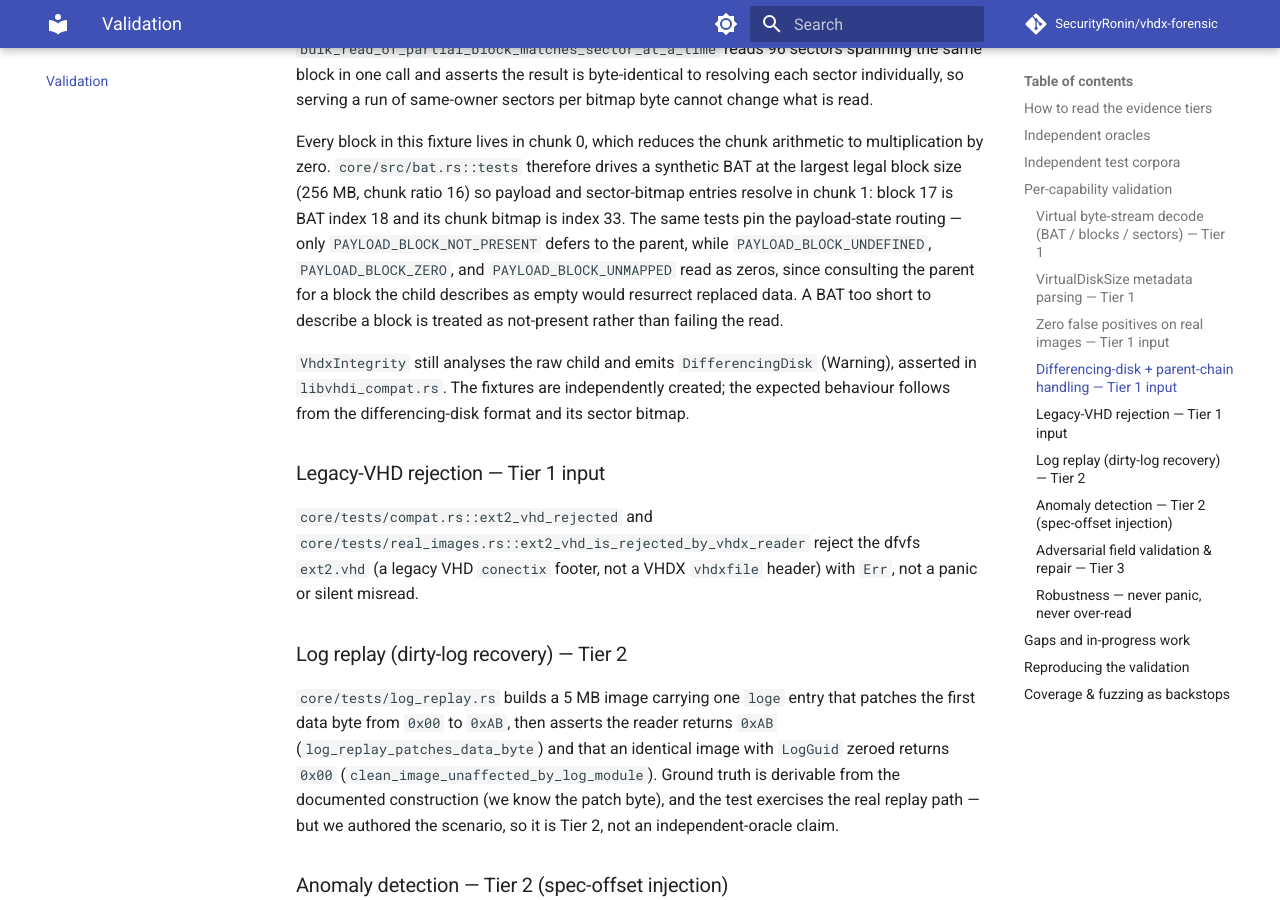
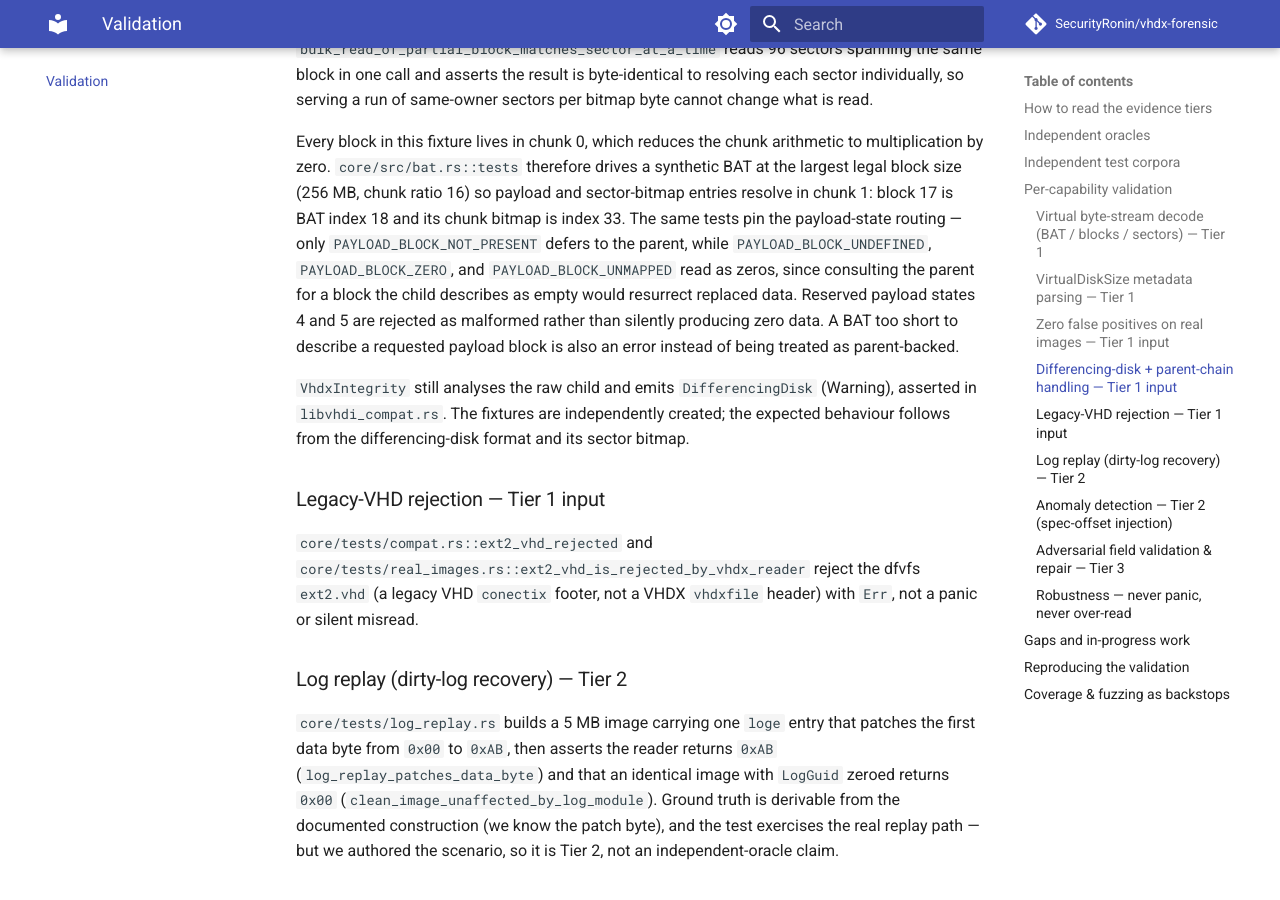
Before and after one commit to SecurityRonin/vhdx-forensic, an MkDocs documentation site: the page built from docs/validation.md, in a window 1280 px wide and 900 px high, scrolled down 3116 px. Built offline with MkDocs 1.6.1 and Material for MkDocs 9.7.7, drawn with Linux system fonts in a browser that asks for light colours; comment, search, counter and statistics services are not loaded.

Commit message:
docs: document strict malformed BAT handling

```diff
--- a/docs/validation.md
+++ b/docs/validation.md
@@ -116,8 +116,9 @@ bitmap is index 33. The same tests pin the payload-state routing — only
 `PAYLOAD_BLOCK_NOT_PRESENT` defers to the parent, while `PAYLOAD_BLOCK_UNDEFINED`,
 `PAYLOAD_BLOCK_ZERO`, and `PAYLOAD_BLOCK_UNMAPPED` read as zeros, since consulting
 the parent for a block the child describes as empty would resurrect replaced data.
-A BAT too short to describe a block is treated as not-present rather than failing
-the read.
+Reserved payload states 4 and 5 are rejected as malformed rather than silently
+producing zero data. A BAT too short to describe a requested payload block is
+also an error instead of being treated as parent-backed.
 
 `VhdxIntegrity` still analyses the raw child and emits `DifferencingDisk`
 (Warning), asserted in `libvhdi_compat.rs`. The fixtures are independently
```
